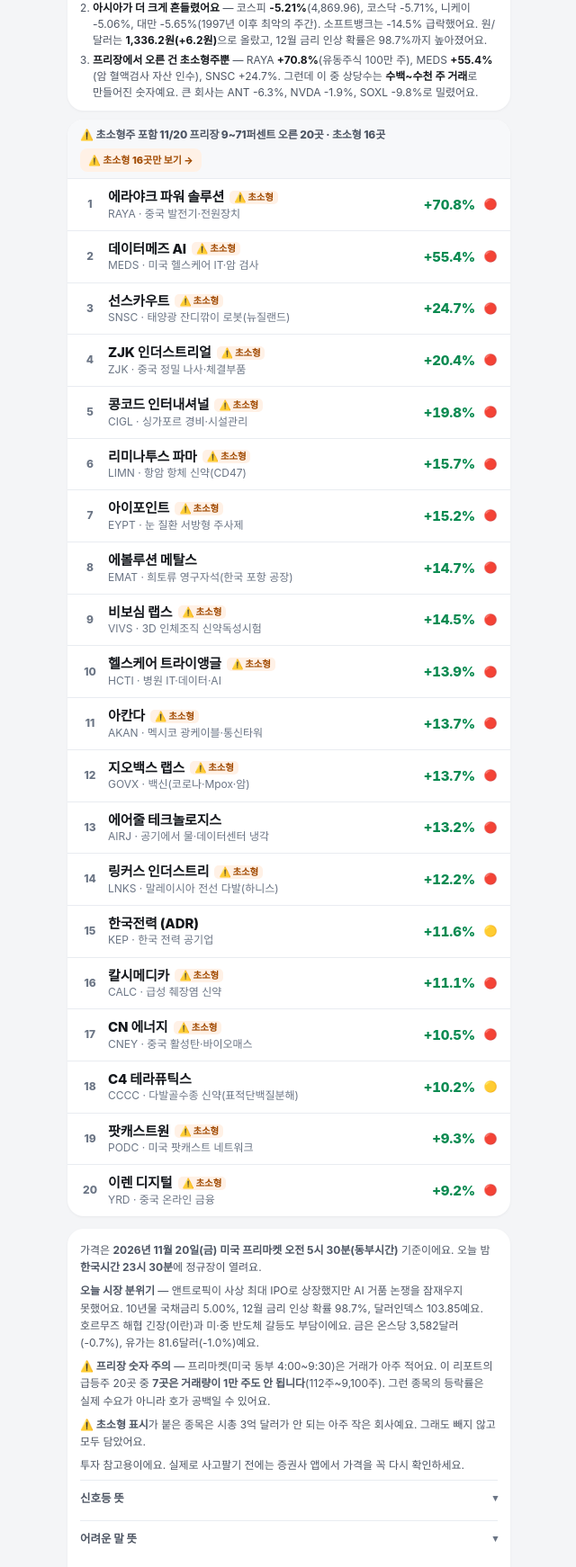
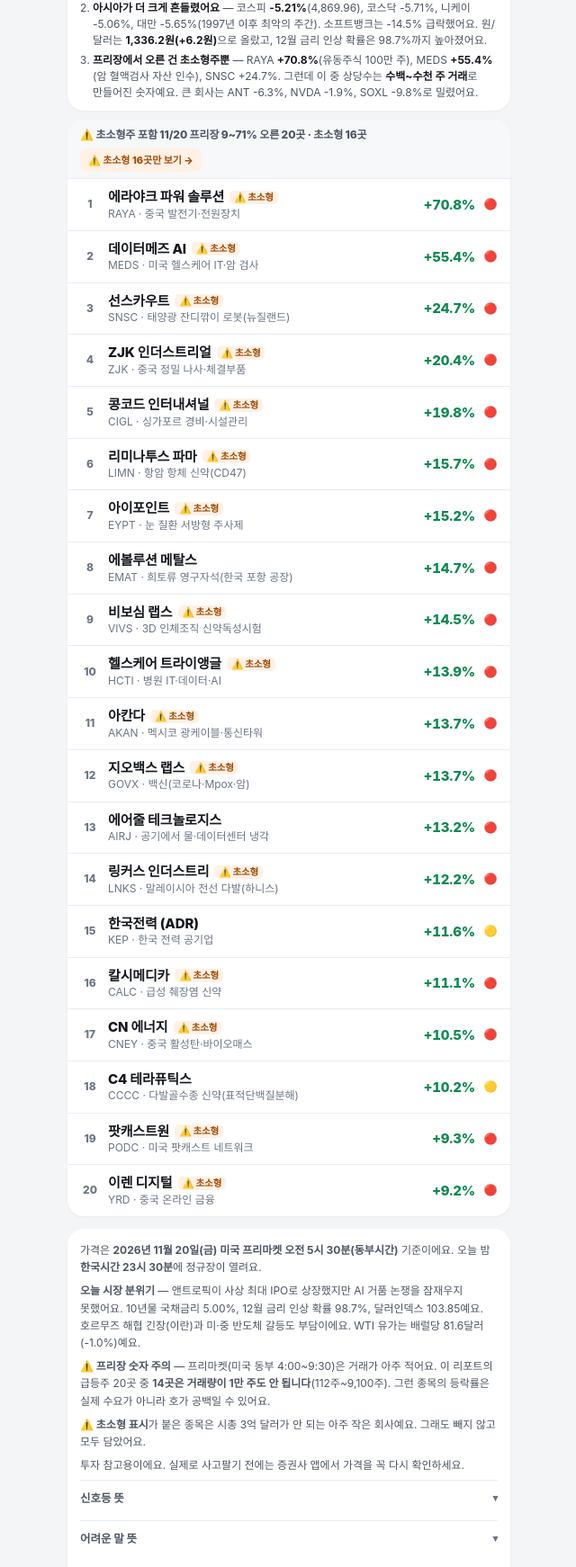
Before and after one commit to phlox32231-max/us-stocks-dashboard, a plain HTML site: page index.html in a window 1280 px wide. Shown: the part 315-2057 px from the top of the page at 90% size, without its empty margins (319-959 px from the left). Drawn offline with Linux system fonts and the light colour scheme.

Commit message:
Fix premarket dashboard notes 2026-11-20

```diff
--- a/index.html
+++ b/index.html
@@ -254,7 +254,7 @@
       </div>
     </section>
 <ul class="list" id="listUp">
-<li class="ghead"><b>⚠️ 초소형주 포함</b> 11/20 프리장 9~71퍼센트 오른 20곳 · 초소형 16곳<span><button type="button" class="gf">⚠️ 초소형 16곳만 보기 →</button></span></li>
+<li class="ghead"><b>⚠️ 초소형주 포함</b> 11/20 프리장 9~71% 오른 20곳 · 초소형 16곳<span><button type="button" class="gf">⚠️ 초소형 16곳만 보기 →</button></span></li>
 <li class="row" role="button" tabindex="0" data-i="0" data-key="RAYA" data-s="에라야크 파워 솔루션 RAYA RAYA · 중국 발전기·전원장치 중국 원저우에서 휴대용 발전기·인버터·정원 장비를 만드는 회사예요. 가솔린·프로판·천연가스로 도는 삼중연료 발전기와 가정용 배터리(ESS)를 개발 중이에요. 초소형 초소형주" aria-label="에라야크 파워 솔루션 +70.8% 상세 보기"><span class="num">1</span><div class="nm"><b>에라야크 파워 솔루션 <em class="chip">⚠️ 초소형</em></b><span>RAYA · 중국 발전기·전원장치</span></div><span class="pct u">+70.8%</span><span class="sig" title="변동성 큼·조심">🔴</span></li>
 <li class="row" role="button" tabindex="0" data-i="1" data-key="MEDS" data-s="데이터메즈 AI MEDS MEDS · 미국 헬스케어 IT·암 검사 미국 플로리다의 헬스케어 IT 회사예요. 병원·검사실·원격진료를 묶은 AI 플랫폼(아인슈타인Rx)과 피츠버그의 암 검사 실험실(헬로믹스)을 운영해요. 초소형 초소형주" aria-label="데이터메즈 AI +55.4% 상세 보기"><span class="num">2</span><div class="nm"><b>데이터메즈 AI <em class="chip">⚠️ 초소형</em></b><span>MEDS · 미국 헬스케어 IT·암 검사</span></div><span class="pct u">+55.4%</span><span class="sig" title="변동성 큼·조심">🔴</span></li>
 <li class="row" role="button" tabindex="0" data-i="2" data-key="SNSC" data-s="선스카우트 SNSC SNSC · 태양광 잔디깎이 로봇(뉴질랜드) 뉴질랜드 청정기술 회사예요. 햇빛을 받아 스스로 충전하는 태양광 로봇 잔디깎이(Eco·Pro·ProMax)를 만들어요. 태양광 발전소 시공과 정밀 제조 사업도 같이 해요. 초소형 초소형주" aria-label="선스카우트 +24.7% 상세 보기"><span class="num">3</span><div class="nm"><b>선스카우트 <em class="chip">⚠️ 초소형</em></b><span>SNSC · 태양광 잔디깎이 로봇(뉴질랜드)</span></div><span class="pct u">+24.7%</span><span class="sig" title="변동성 큼·조심">🔴</span></li>
@@ -296,8 +296,8 @@
 <p class="empty" id="empty" hidden></p>
     <footer class="foot">
       <p>가격은 <b>2026년 11월 20일(금) 미국 프리마켓 오전 5시 30분(동부시간)</b> 기준이에요. 오늘 밤 <b>한국시간 23시 30분</b>에 정규장이 열려요.</p>
-      <p><b>오늘 시장 분위기</b> — 앤트로픽이 사상 최대 IPO로 상장했지만 AI 거품 논쟁을 잠재우지 못했어요. 10년물 국채금리 5.00%, 12월 금리 인상 확률 98.7%, 달러인덱스 103.85예요. 호르무즈 해협 긴장(이란)과 미&middot;중 반도체 갈등도 부담이에요. 금은 온스당 3,582달러(-0.7%), 유가는 81.6달러(-1.0%)예요.</p>
-      <p><b>⚠️ 프리장 숫자 주의</b> — 프리마켓(미국 동부 4:00~9:30)은 거래가 아주 적어요. 이 리포트의 급등주 20곳 중 <b>7곳은 거래량이 1만 주도 안 됩니다</b>(112주~9,100주). 그런 종목의 등락률은 실제 수요가 아니라 호가 공백일 수 있어요.</p>
+      <p><b>오늘 시장 분위기</b> — 앤트로픽이 사상 최대 IPO로 상장했지만 AI 거품 논쟁을 잠재우지 못했어요. 10년물 국채금리 5.00%, 12월 금리 인상 확률 98.7%, 달러인덱스 103.85예요. 호르무즈 해협 긴장(이란)과 미&middot;중 반도체 갈등도 부담이에요. WTI 유가는 배럴당 81.6달러(-1.0%)예요.</p>
+      <p><b>⚠️ 프리장 숫자 주의</b> — 프리마켓(미국 동부 4:00~9:30)은 거래가 아주 적어요. 이 리포트의 급등주 20곳 중 <b>14곳은 거래량이 1만 주도 안 됩니다</b>(112주~9,100주). 그런 종목의 등락률은 실제 수요가 아니라 호가 공백일 수 있어요.</p>
       <p><b>⚠️ 초소형 표시</b>가 붙은 종목은 시총 3억 달러가 안 되는 아주 작은 회사예요. 그래도 빼지 않고 모두 담았어요.</p>
       <p>투자 참고용이에요. 실제로 사고팔기 전에는 증권사 앱에서 가격을 꼭 다시 확인하세요.</p>
       <details class="more">
@@ -980,7 +980,7 @@
   <h2>애플</h2>
   <p class="what">아이폰&middot;맥&middot;에어팟을 만드는 회사예요. 서비스(앱스토어&middot;아이클라우드) 매출도 커요.</p>
   <div class="prow"><span class="price">$351.56</span><span class="pct u">+0.5%</span></div>
-  <span class="badge bg-y">🟡 이미 많이 오름</span>
+  <span class="badge bg-g">🟢 힘 좋음</span>
   <div class="barwrap">
     <div class="bar"><span class="fill" style="width:70%"></span><span class="dot" style="left:70%"></span></div>
     <div class="ends"><span>-10%</span><span>+5%</span></div>
```
